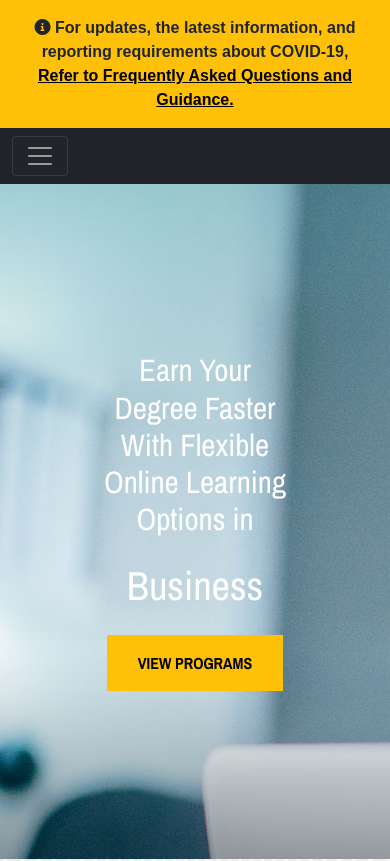
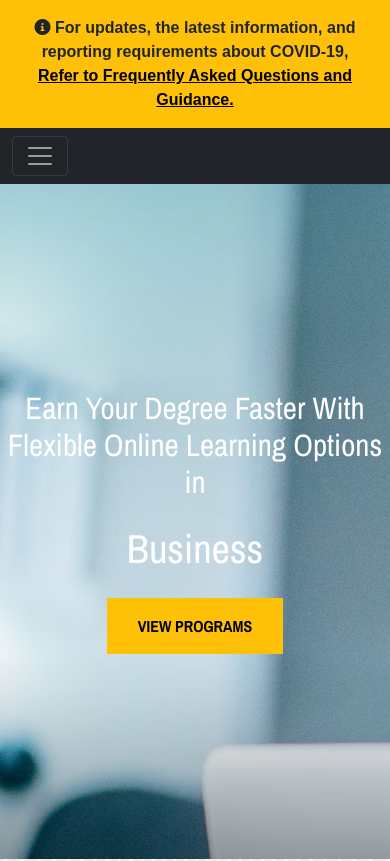
Before and after one commit to patk80/Purdue-University-Global, a plain HTML site: page index.html in a window 390 px wide. Shown: the top 861 px of the page. Drawn offline with nearby package versions, Linux system fonts and the light colour scheme.

Commit message:
Updating header styles

```diff
--- a/index.html
+++ b/index.html
@@ -176,9 +176,9 @@
 
     <!-- Header Start -->
     <header id="header" class="d-flex flex-column justify-content-center align-items-center text-center">
-        <h1 class="col-6 display-5 text-white">Earn Your Degree Faster With Flexible Online Learning Options in</h1>
+        <h1 class="col-sm-12 col-md-6 display-5 text-white">Earn Your Degree Faster With Flexible Online Learning Options in</h1>
 
-        <div class="col-6 my-3 carousel carousel-fade text-white" data-bs-ride="carousel">
+        <div class="col-sm-12 col-md-6 my-3 carousel carousel-fade text-white" data-bs-ride="carousel">
             <div class="carousel-inner">
                 <div class="carousel-item active" data-bs-interval="2500"><h2 class="display-2">Health Sciences</h2></div>
                 <div class="carousel-item" data-bs-interval="2500"><h2 class="display-2">Information Technology</h2></div>
@@ -198,7 +198,7 @@
             </div>
         </div>
 
-        <div class="col-6">
+        <div class="col-sm-12 col-md-6">
             <button type="button" class="btn btn-warning">View Programs</button>
         </div>
 
```
